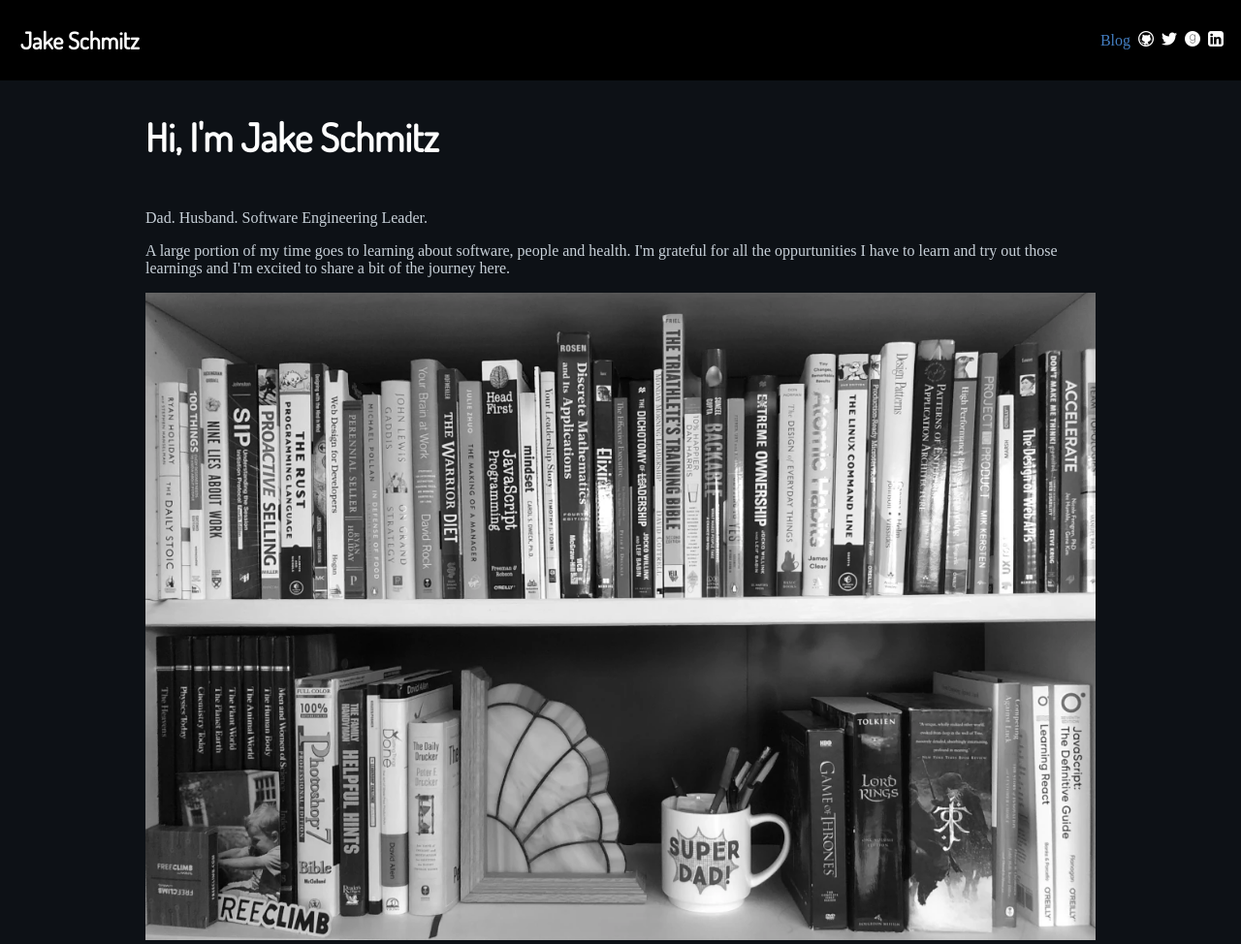
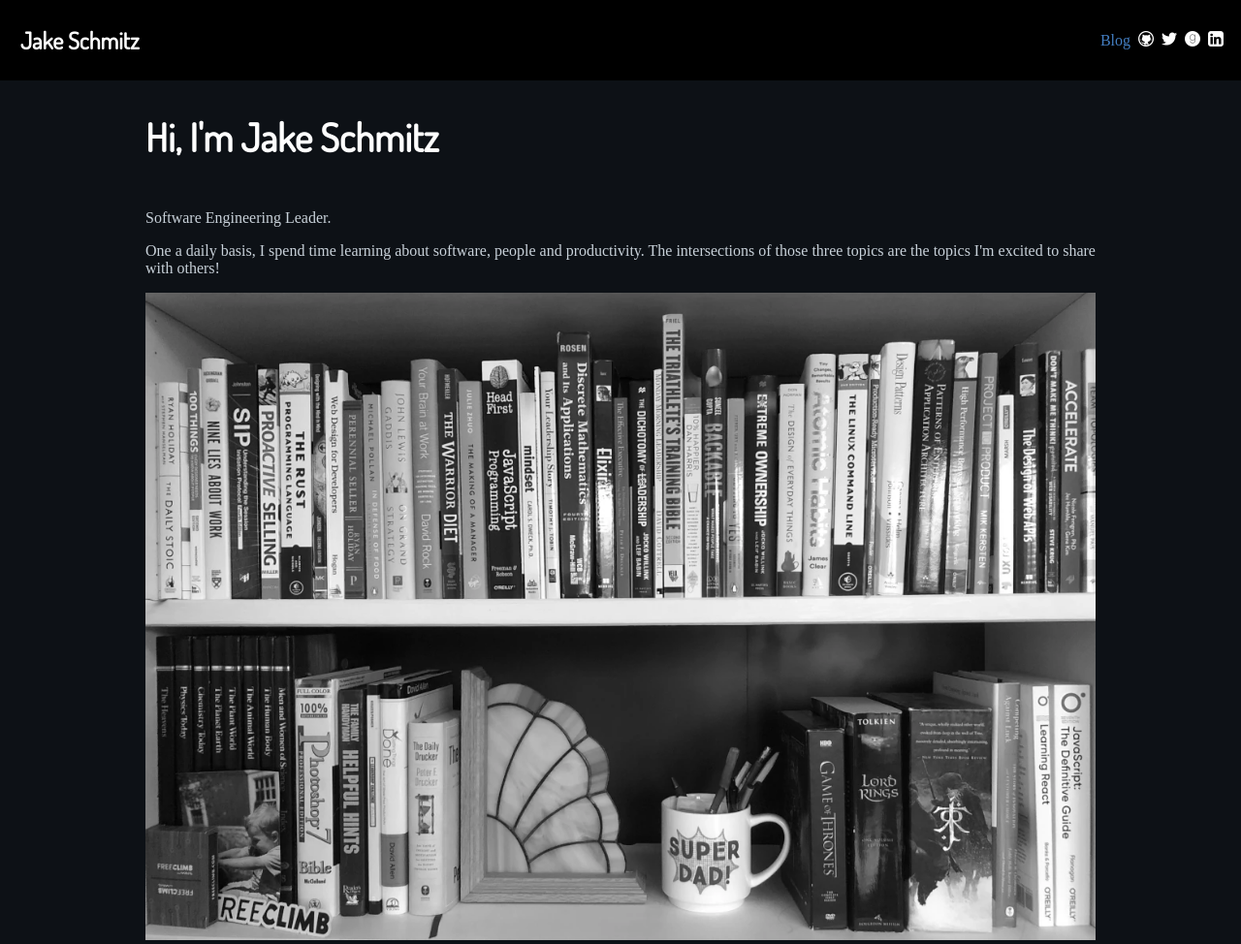
Before and after one commit to jschmitz/blog, a Jekyll site: the page built from index.html, in a window 1280 px wide. Shown: the whole page at 97% size. Built offline with Jekyll 4.4.1, drawn with Linux system fonts in a browser that asks for light colours.

Commit message:
Update home page copy

```diff
--- a/index.html
+++ b/index.html
@@ -8,10 +8,10 @@
 </div>
 <div class="copy2">
   <p>
-    Dad. Husband. Software Engineering Leader.
+    Software Engineering Leader.
   </p>
   <p>
-    A large portion of my time goes to learning about software, people and health. I'm grateful for all the oppurtunities I have to learn and try out those learnings and I'm excited to share a bit of the journey here.
+    One a daily basis, I spend time learning about software, people and productivity. The intersections of those three topics are the topics I'm excited to share with others!
   </p>
 </div>
 <div class="picture">
```
